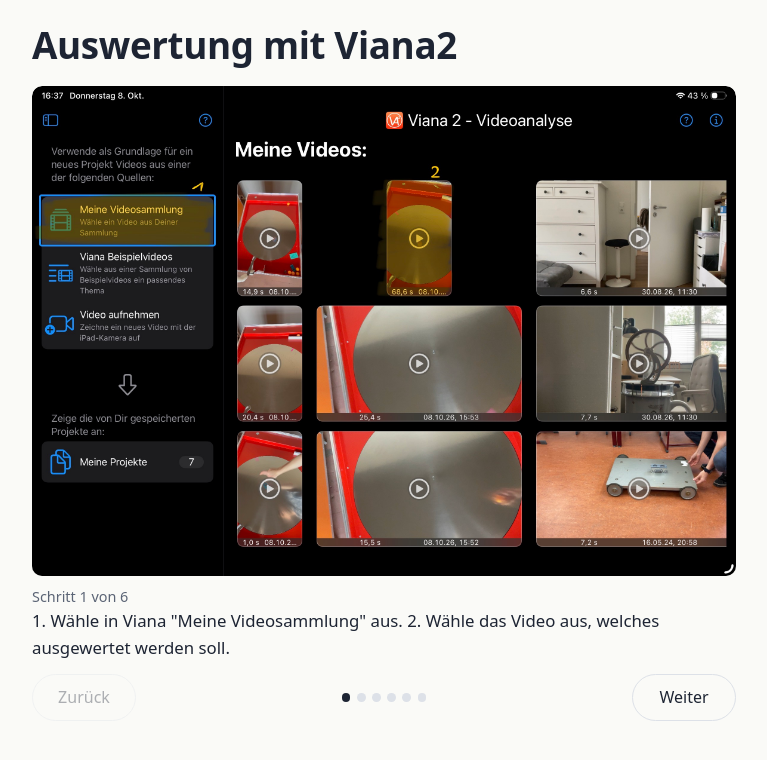
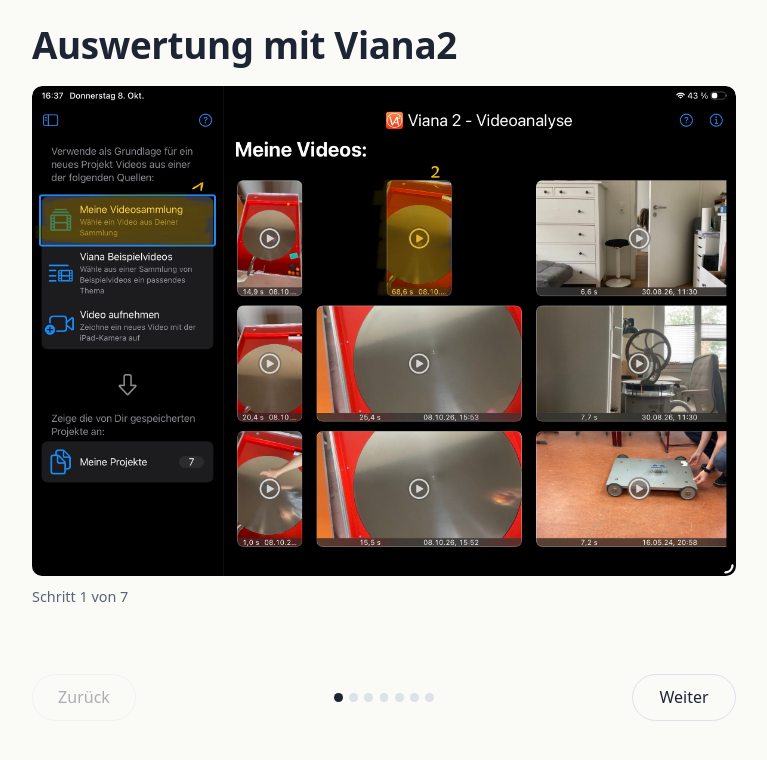
Before and after one commit to fritzschemarius-cloud/elm, a Jekyll site: the page built from _aufgaben/2026-10-08-stabile-kugelbahn.md, in a window 1280 px wide. Shown: the top 760 px of the page, without its empty margins (256-1023 px from the left). Built offline with Jekyll 4.4.1, drawn with Linux system fonts in a browser that asks for light colours.

Commit message:
Update _aufgaben/2026-10-08-stabile-kugelbahn.md (via Pages CMS)

```diff
--- a/_aufgaben/2026-10-08-stabile-kugelbahn.md
+++ b/_aufgaben/2026-10-08-stabile-kugelbahn.md
@@ -2,6 +2,7 @@
 title: Auswertung mit Viana2
 permalink: /drehtisch/A1
 bilder:
+  - bild: /assets/media/IMG_0698-1.jpg
   - bild: /assets/media/IMG_0698.jpg
     text: 1. Wähle in Viana "Meine Videosammlung" aus.   2. Wähle das Video aus,
       welches ausgewertet werden soll.
```
